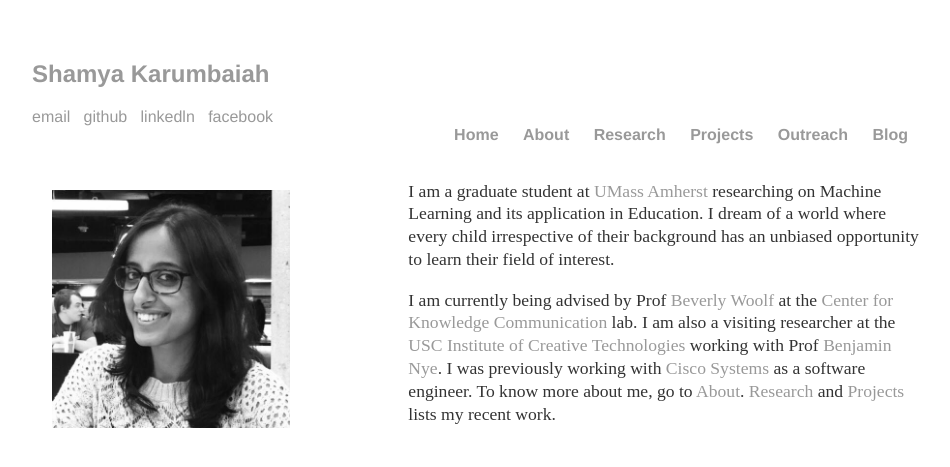
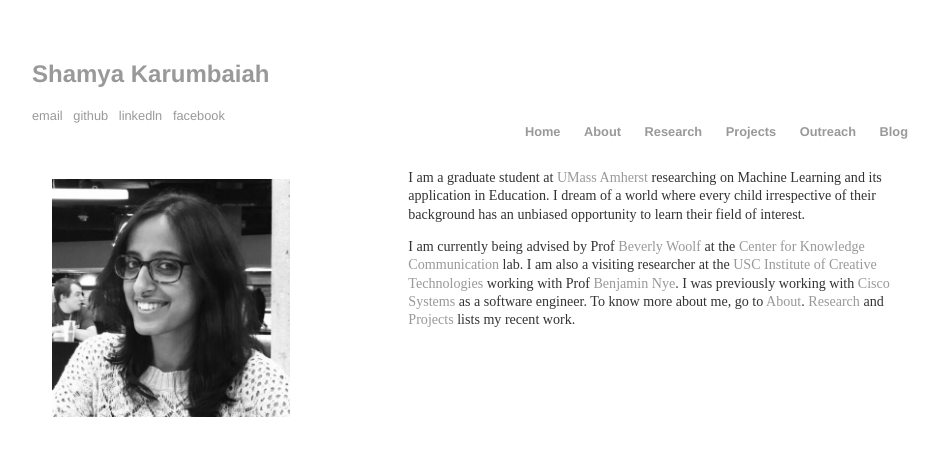
Before and after one commit to Shamya/shamyatest.github.io, a Jekyll site: the page built from index.html, in a window 1280 px wide. Shown: the top 467 px of the page, without its empty margins (160-1110 px from the left). Built offline with Jekyll 4.4.1, drawn with Linux system fonts in a browser that asks for light colours.

Commit message:
Update main.css

```diff
--- a/css/main.css
+++ b/css/main.css
@@ -32,6 +32,10 @@
     display: inline;
     padding: 0px;
 
+}
+
+header.info{
+    font-size: .8em;
 }
 a {
     text-decoration: none;
```
